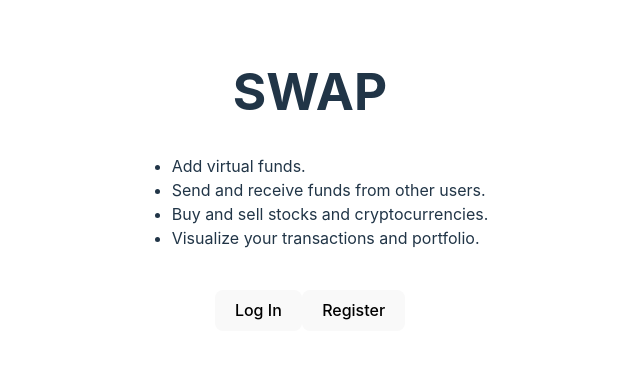
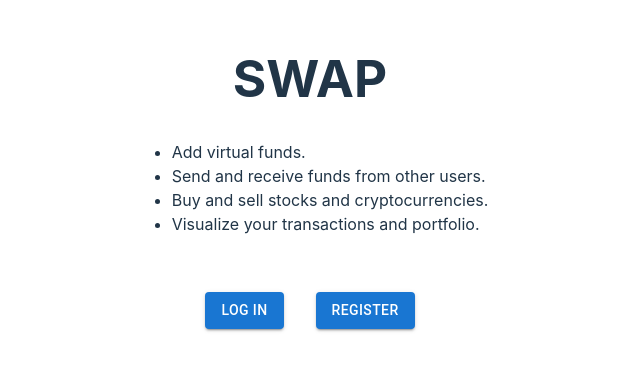
Before and after one commit to nrudzis/Capstone_2, a React (Vite) app in the folder client/: page / in a window 1280 px wide. Shown: the part 220-590 px from the top of the page, without its empty margins (330-970 px from the left). Built offline with nearby package versions, Linux system fonts and the light colour scheme.

Commit message:
replace welcome screen buttons with MUI buttons

```diff
--- a/client/src/App.jsx
+++ b/client/src/App.jsx
@@ -1,4 +1,6 @@
 import './App.css'
+import Box from '@mui/material/Box'
+import Button from '@mui/material/Button'
 import { useNavigate } from 'react-router'
 
 function App() {
@@ -15,8 +17,22 @@ function App() {
         <li style={{textAlign: "left"}}>Visualize your transactions and portfolio.</li>
       </ul>
       <br/>
-      <button onClick={() => navigate("/auth/login")}>Log In</button>
-      <button onClick={() => navigate("/auth/register")}>Register</button>
+      <Box>
+        <Button
+          variant="contained"
+          sx={{ m: 2 }}
+          onClick={() => navigate("/auth/login")}
+        >
+          Log In
+        </Button>
+        <Button
+          variant="contained"
+          sx={{ m: 2 }}
+          onClick={() => navigate("/auth/register")}
+        >
+          Register
+        </Button>
+      </Box>
     </>
   )
 }
```
